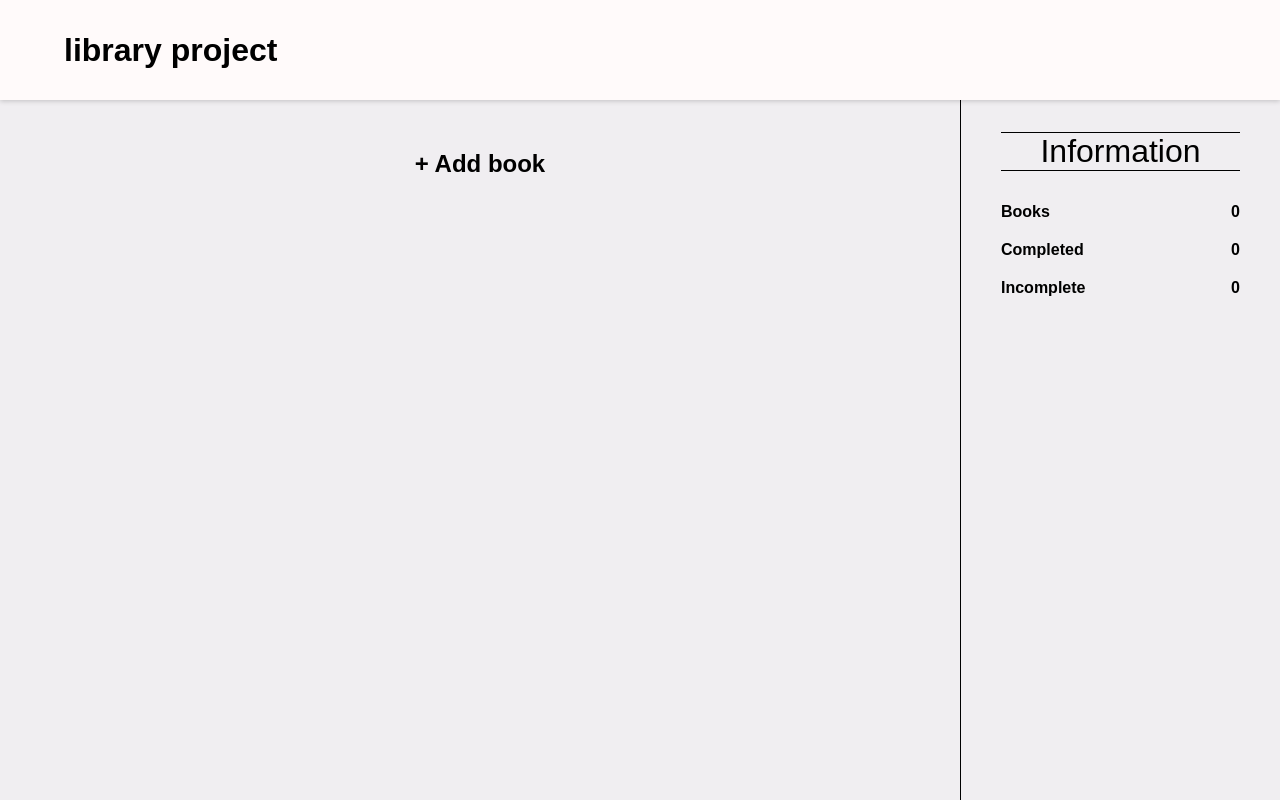
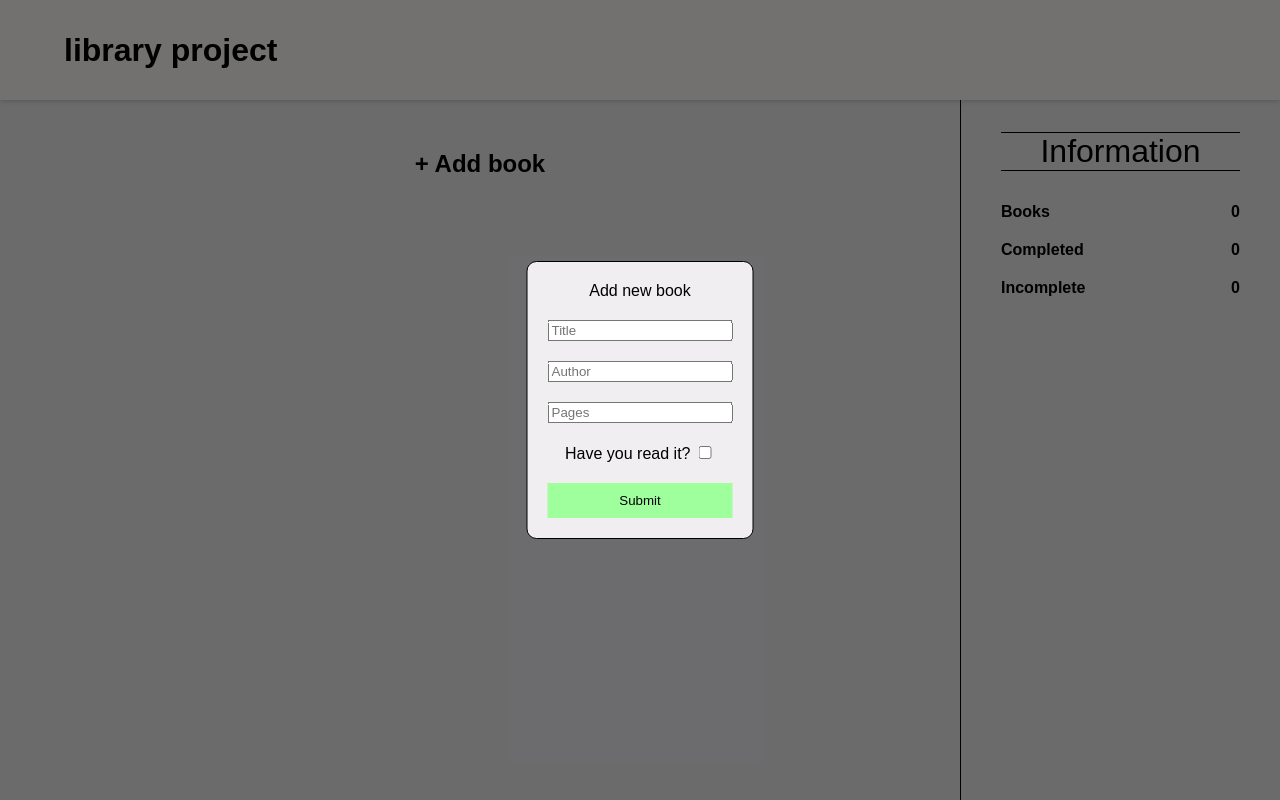
Before and after one commit to fakhryfernanda/library, a plain HTML site: page index.html in a window 1280 px wide. Drawn offline with Linux system fonts and the light colour scheme.

Commit message:
Create modal

```diff
--- a/index.html
+++ b/index.html
@@ -26,5 +26,27 @@
             <div>Incomplete<span id="total-books">0</span></div>
         </div>
     </div>
+
+    <div class="modal">
+        <div class="modal-title">Add new book</div>
+        <form>
+            <div>
+                <input type="text" placeholder="Title">
+            </div>
+            <div>
+                <input type="text" placeholder="Author">
+            </div>
+            <div>
+                <input type="text" placeholder="Pages">
+            </div>
+            <div>
+                <label for="read-prompt">Have you read it?</label>
+                <input type="checkbox" id="read-prompt">
+            </div>
+            <button class="submit-button">Submit</button>
+        </form>
+    </div>
+
+    <div class="overlay"></div>
 </body>
 </html>
--- a/style.css
+++ b/style.css
@@ -1,3 +1,10 @@
+/*
+z-index
+1: main header
+2: overlay
+3: modal
+*/
+
 :root {
     --header-color: hsl(0,100%,99%);
     --main-color: hsl(280,10%,94%);
@@ -85,3 +92,48 @@ button:hover {
 button:active {
     transform: scale(0.98);
 }
+
+.modal {
+    z-index: 3;
+    position: fixed;
+    top: 50%;
+    left: 50%;
+    transform: translate(-50%, -50%);
+    background-color: hsl(280,10%,94%);
+    border: 1px solid black;
+    border-radius: 10px;
+    padding: 20px;
+}
+
+.modal-title {
+    text-align: center;
+    margin-bottom: 20px;
+}
+
+form {
+    display: flex;
+    flex-direction: column;
+    align-items: center;
+    gap: 20px;
+}
+
+.submit-button {
+    border: none;
+    padding: 10px 0;
+    width: 100%;
+    background-color: rgb(159,255,156);
+}
+
+.submit-button:hover {
+    background-color: rgb(169,255,186);
+}
+
+.overlay {
+    position: fixed;
+    top: 0;
+    right: 0;
+    bottom: 0;
+    left: 0;
+    z-index: 2;
+    background-color: rgba(0,0,0,0.55);
+}
```
